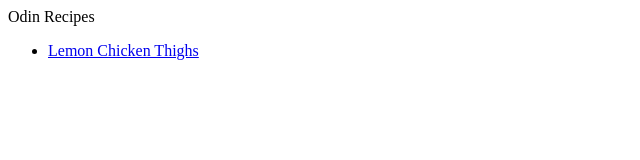
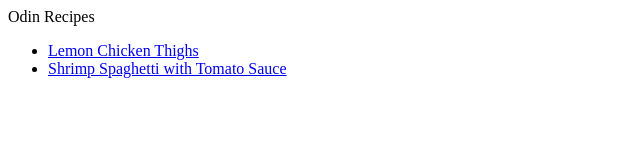
Before and after one commit to Axcess148/odin-recipes, a plain HTML site: page index.html in a window 1280 px wide. Shown: the whole page, without its empty margins (0-640 px from the left). Drawn offline with Linux system fonts and the light colour scheme.

Commit message:
added link to next recipe shrimp spaghetti

```diff
--- a/index.html
+++ b/index.html
@@ -10,6 +10,7 @@
     <hl>Odin Recipes</hl>
     <ul>
         <li><a href="recipes/lemon-chicken-thighs.html">Lemon Chicken Thighs</a></li>
+        <li><a href="recipes/shrimp-spaghetti.html">Shrimp Spaghetti with Tomato Sauce</a></li>
     </ul>
 </body>
 </html>
```
